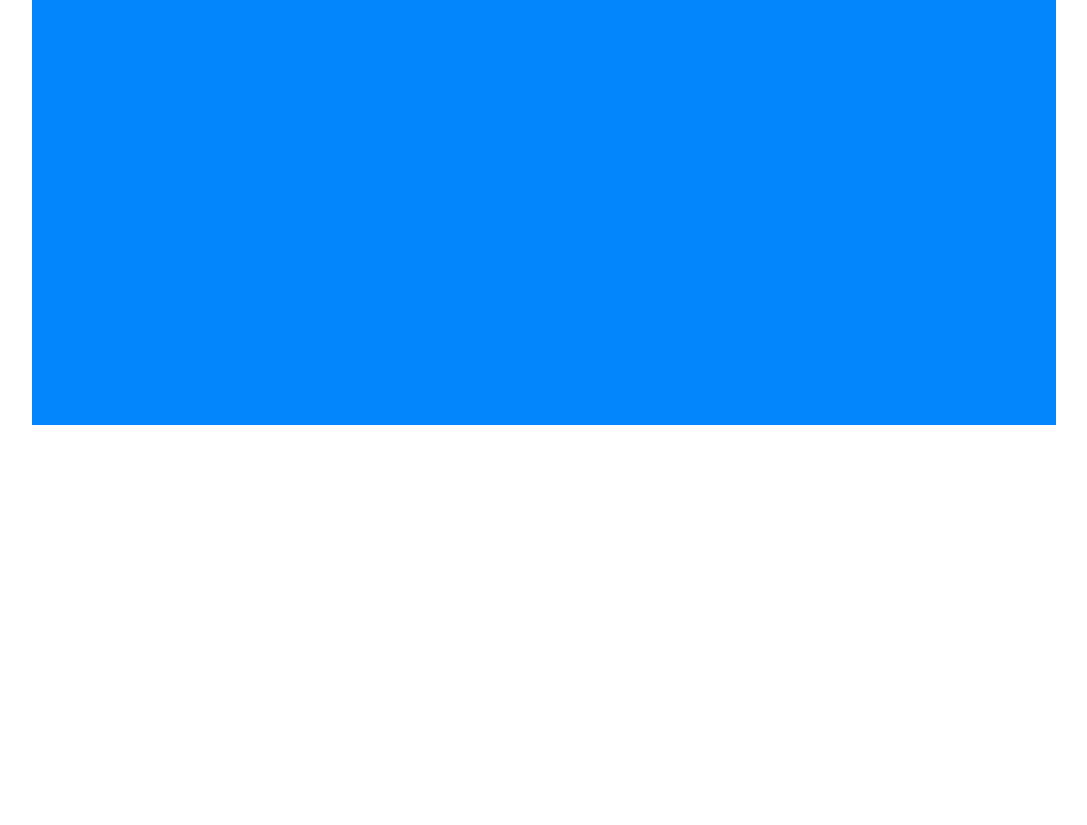
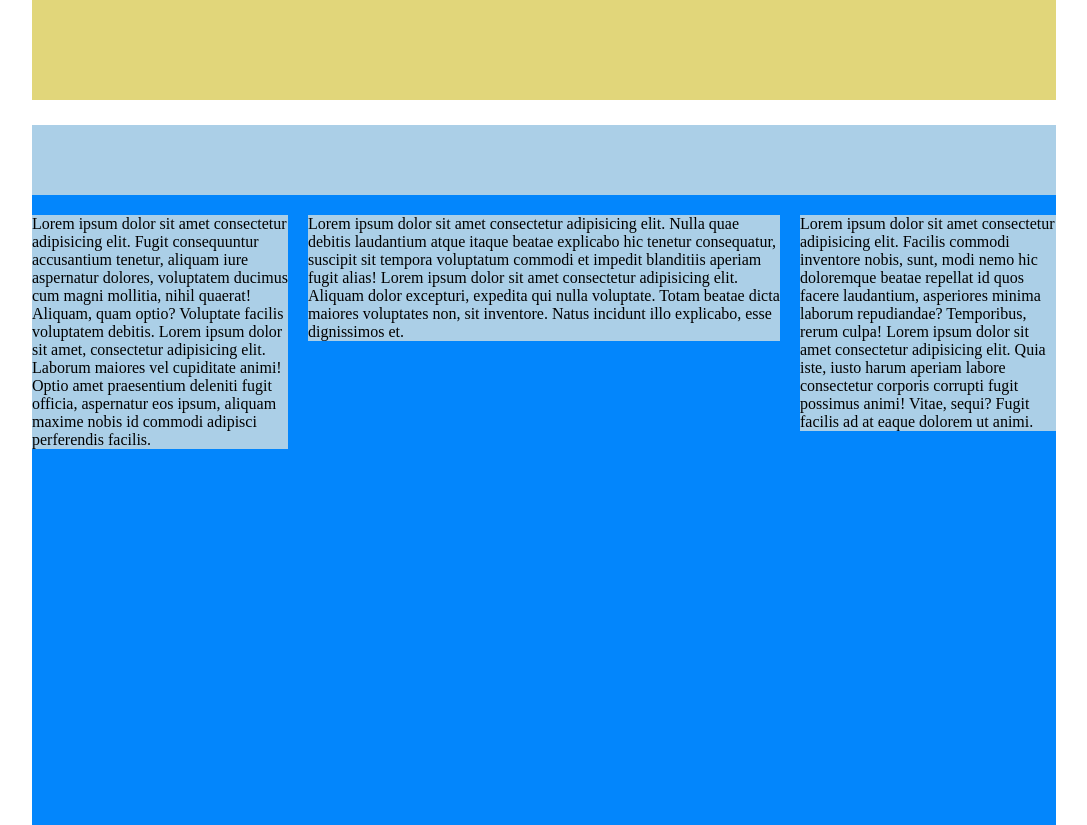
Before and after one commit to lorenzorru0/htmlcss-struttura-wp, a plain HTML site: page index.html in a window 1280 px wide. Shown: the part 800-1625 px from the top of the page, without its empty margins (96-1183 px from the left). Before the commit the page ends 1225 px from the top, so only its background shows below. Drawn offline with Linux system fonts and the light colour scheme.

Commit message:
Add all 2nd section

```diff
--- a/css/style.css
+++ b/css/style.css
@@ -25,7 +25,7 @@ header {
 
 /* Main */
 section {
-    height: 500px;
+    height: 700px;
     margin-top: 25px;
 }
 .first-section {
@@ -34,3 +34,23 @@ section {
 .second-section {
     background-color: #0386fc;
 }
+
+.top-2nd-section {
+    height: 10%;
+    background-color: #abcfe7;
+}
+.bottom-2nd-section {
+    height: calc(90% - 40px);
+    margin: 20px 0;
+}
+.bottom-2nd-section div {
+    float: left;
+    background-color: #abcfe7;
+}
+.left-column, .right-column {
+    width: 25%;
+}
+.central-column {
+    width: calc(50% - 40px);
+    margin: 0px 20px;
+}
--- a/index.html
+++ b/index.html
@@ -24,7 +24,14 @@
 
                 <!-- Second section -->
                 <section class="second-section">
+                    <div class="top-2nd-section">
 
+                    </div>
+                    <div class="bottom-2nd-section clearfix">
+                        <div class="left-column">Lorem ipsum dolor sit amet consectetur adipisicing elit. Fugit consequuntur accusantium tenetur, aliquam iure aspernatur dolores, voluptatem ducimus cum magni mollitia, nihil quaerat! Aliquam, quam optio? Voluptate facilis voluptatem debitis. Lorem ipsum dolor sit amet, consectetur adipisicing elit. Laborum maiores vel cupiditate animi! Optio amet praesentium deleniti fugit officia, aspernatur eos ipsum, aliquam maxime nobis id commodi adipisci perferendis facilis.</div>
+                        <div class="central-column">Lorem ipsum dolor sit amet consectetur adipisicing elit. Nulla quae debitis laudantium atque itaque beatae explicabo hic tenetur consequatur, suscipit sit tempora voluptatum commodi et impedit blanditiis aperiam fugit alias! Lorem ipsum dolor sit amet consectetur adipisicing elit. Aliquam dolor excepturi, expedita qui nulla voluptate. Totam beatae dicta maiores voluptates non, sit inventore. Natus incidunt illo explicabo, esse dignissimos et.</div>
+                        <div class="right-column">Lorem ipsum dolor sit amet consectetur adipisicing elit. Facilis commodi inventore nobis, sunt, modi nemo hic doloremque beatae repellat id quos facere laudantium, asperiores minima laborum repudiandae? Temporibus, rerum culpa! Lorem ipsum dolor sit amet consectetur adipisicing elit. Quia iste, iusto harum aperiam labore consectetur corporis corrupti fugit possimus animi! Vitae, sequi? Fugit facilis ad at eaque dolorem ut animi.</div>
+                    </div>
                 </section>
             </main>
             <!-- Main program  -->
```
